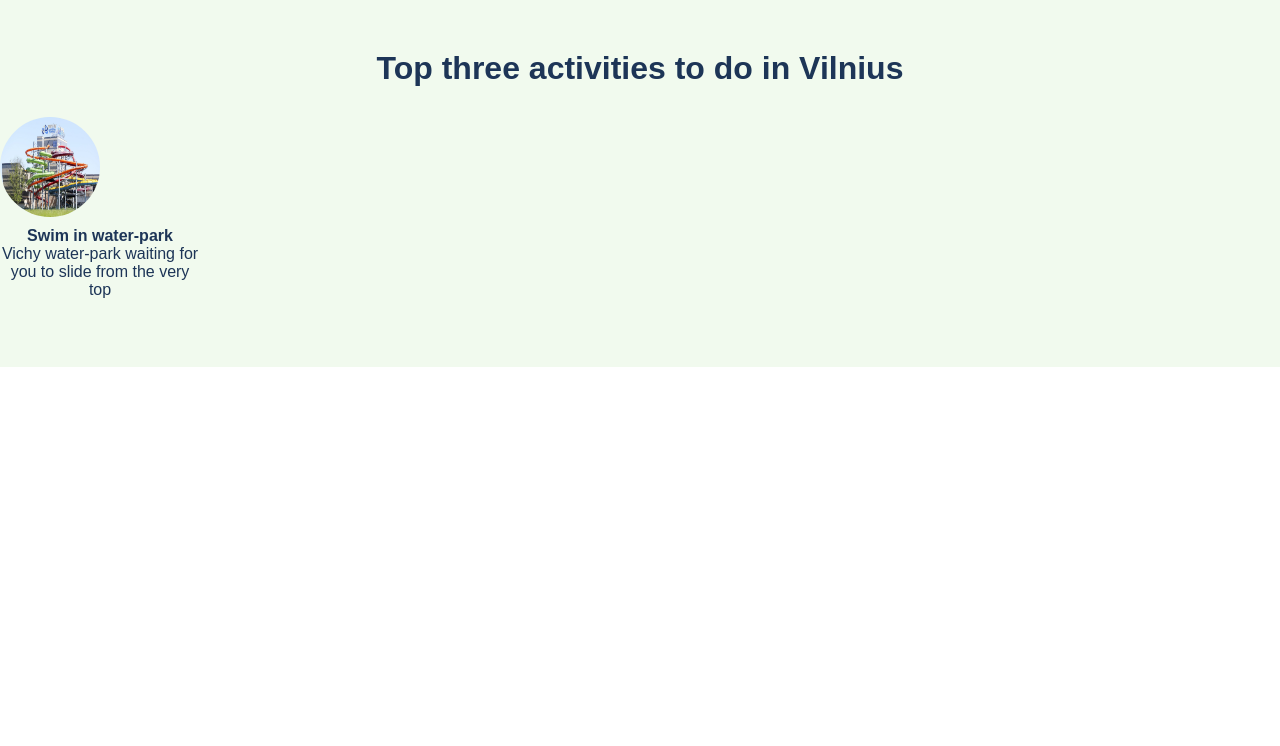
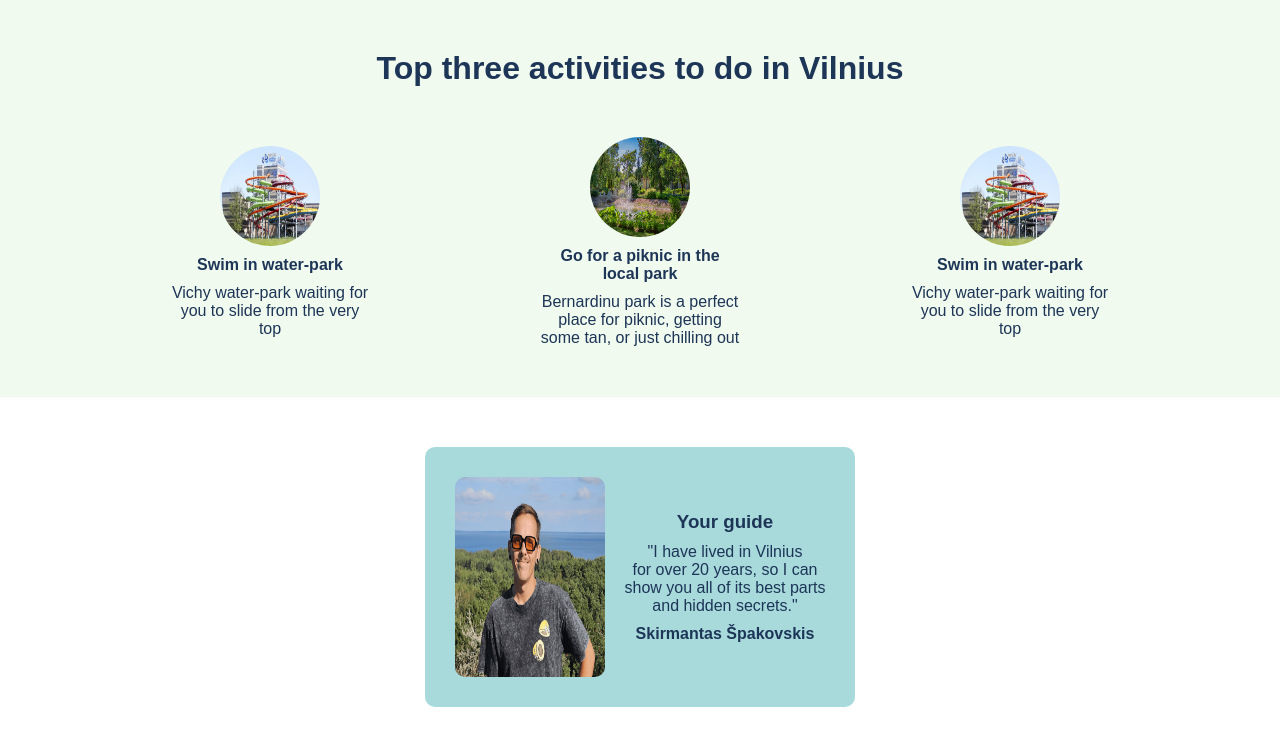
Before and after one commit to shpokas-io/vilnius-hometown-landing-page, a plain HTML site: page index.html in a window 1280 px wide. Shown: the part 800-1546 px from the top of the page. Before the commit the page ends 1243 px from the top, so only its background shows below. Drawn offline with Linux system fonts and the light colour scheme.

Commit message:
finished last section by adding tour guide card

```diff
--- a/index.html
+++ b/index.html
@@ -9,6 +9,7 @@
 </head>
 
 <body>
+
   <div class="hero-section">
     <div class="hero-text">
       <h1>Visit Vilnius</h1>
@@ -18,23 +19,37 @@
 
   <section class="activities-section">
     <h3>Top three activities to do in Vilnius</h3>
-    <div class="activities-container">
-      <img src="Images/water-park.jpg" alt="water park photo with alot of slides" id="waterpark-img">
-      <h4>Swim in water-park</h4>
-      <p>Vichy water-park waiting for you to slide from the very top</p>
+    <div class="action-wrapper-container">
+      <div class="activities-container">
+        <img src="Images/water-park.jpg" alt="water park photo with alot of slides" class="waterpark-img img-wrapper">
+        <h4>Swim in water-park</h4>
+        <p>Vichy water-park waiting for you to slide from the very top</p>
+      </div>
+
+      <div class="activities-container">
+        <img src="Images/vilnius-park.jpg" alt="water park photo with alot of slides" class="img-wrapper">
+        <h4>Go for a piknic in the local park</h4>
+        <p>Bernardinu park is a perfect place for piknic, getting some tan, or just chilling out</p>
+      </div>
+
+      <div class="activities-container">
+        <img src="Images/water-park.jpg" alt="water park photo with alot of slides" class="img-wrapper">
+        <h4>Swim in water-park</h4>
+        <p>Vichy water-park waiting for you to slide from the very top</p>
+      </div>
+
     </div>
-    <img src="#" alt="">
-    <img src="#" alt="">
-    <img src="#" alt="">
+
   </section>
 
   <section class="guide-section">
-    <div class="guide-card-container-left">
-      <h3>Your guide</h3>
-      <p>"I have lived in Vilnius for over 20 years, so I can show you all of its best parts and hidden secrets."</p>
-      <h4>Skirmantas Špakovskis</h4>
-      <div class="guide-card-container-right">
-        <img src="#" alt="">
+    <div class="guide-card">
+      <img src="Images/personal-guide.png" alt="">
+      <div class="text-wrapper">
+        <h3>Your guide</h3>
+        <p>"I have lived in Vilnius <br>for over 20 years, so I can <br>show you all of its best parts <br> and hidden
+          secrets."</p>
+        <h4>Skirmantas Špakovskis</h4>
       </div>
     </div>
   </section>
@@ -42,3 +57,16 @@
 </body>
 
 </html>
+
+<!-- <div class="guide-card">
+
+  <div class="guide-card-container-left">
+    <img src="Images/personal-guide.png" alt="personal guide photo standing on a cliff scenarie are to blue sea">
+  </div>
+
+  <div class="guide-card-container-right">
+    <h3>Your guide</h3>
+    <p>"I have lived in Vilnius for over 20 years, so I can show you all of its best parts and hidden secrets."</p>
+    <h4>Skirmantas Špakovskis</h4>
+  </div>
+</div> -->
--- a/style.css
+++ b/style.css
@@ -17,7 +17,6 @@ body {
   color: white;
   text-align: center;
   font-family: Arial, sans-serif;
-
 }
 
 .hero-section {
@@ -64,12 +63,17 @@ body {
   padding: 50px 0;
 }
 
+.action-wrapper-container {
+  display: flex;
+  justify-content: space-evenly;
+}
+
 .activities-section h3 {
   font-size: 2rem;
-  margin-bottom: 30px;
+  margin-bottom: 50px;
 }
 
-#waterpark-img {
+.img-wrapper {
   width: 100px;
   height: 100px;
   border-radius: 50%;
@@ -79,5 +83,43 @@ body {
 .activities-container {
   display: flex;
   flex-direction: column;
+  justify-content: center;
+  align-items: center;
   width: 200px;
 }
+
+.activities-container h4 {
+  margin-bottom: 10px;
+}
+
+.guide-section {
+  background-color: white;
+  color: var(--clr-text-background-blue-dark);
+  display: flex;
+  flex-direction: row;
+  justify-content: center;
+}
+
+.guide-card img {
+  width: 150px;
+  height: 200px;
+  border-radius: 10px;
+}
+
+.guide-card {
+  background-color: var(--clr-activities-guide-background);
+  border-radius: 10px;
+  display: flex;
+  align-items: center;
+  gap: 20px;
+  padding: 30px;
+  margin: 50px auto;
+}
+
+.text-wrapper h3 {
+  margin-bottom: 10px;
+}
+
+.text-wrapper p {
+  margin-bottom: 10px;
+}
```
Also changed, not shown: Images/personal-guide.png (added), Images/vilnius-park.jpg (added).
